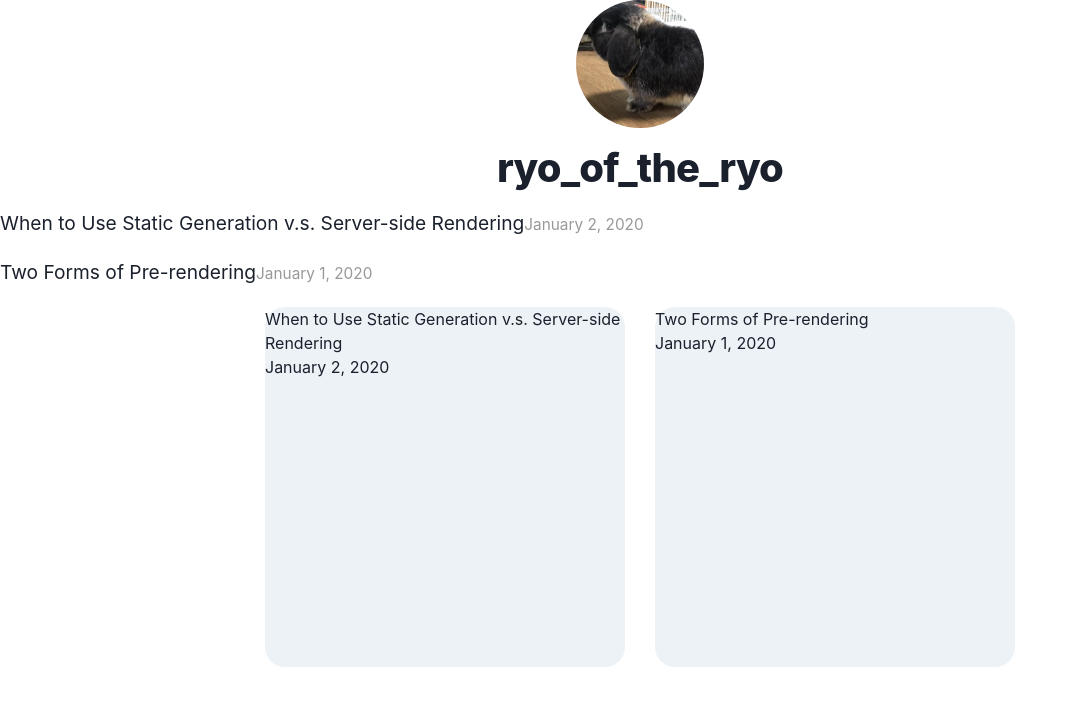
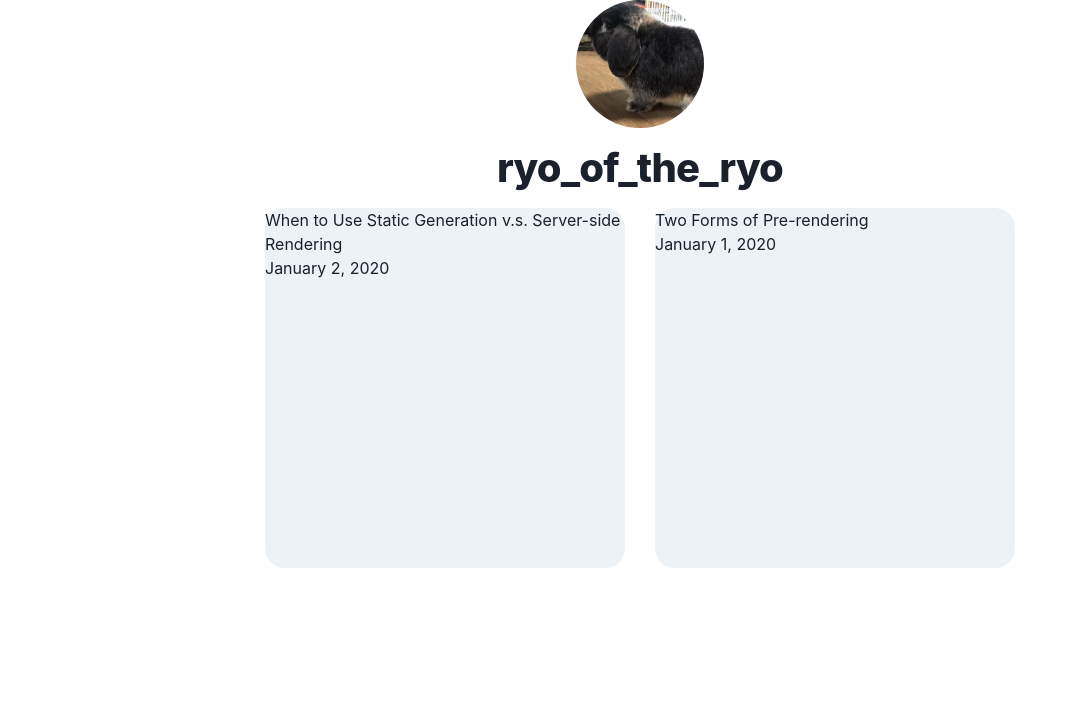
Before and after one commit to RyoMasumura1201/blog_of_the_ore, a Next.js app: page / in a window 1280 px wide. Shown: the top 706 px of the page, without its empty margins (0-1078 px from the left). Built offline with nearby package versions, Linux system fonts and the light colour scheme.

Commit message:
style: remove unneccesary layout

```diff
--- a/src/pages/index.tsx
+++ b/src/pages/index.tsx
@@ -31,20 +31,6 @@ export default function Home({
       <Head>
         <title>{siteTitle}</title>
       </Head>
-      <section className={`${utilStyles.headingMd} ${utilStyles.padding1px}`}>
-        <ul className={utilStyles.list}>
-          {allPostsData.map(({ id, date, title }) => (
-            <li className={utilStyles.listItem} key={id}>
-              <Link href={`/posts/${id}`}>
-                <a>{title}</a>
-              </Link>
-              <small className={utilStyles.lightText}>
-                <Date dateString={date} />
-              </small>
-            </li>
-          ))}
-        </ul>
-      </section>
         <Wrap justify="center" spacing="30px">
           {allPostsData.map(({id, date, title}) => (
             <WrapItem>
```
